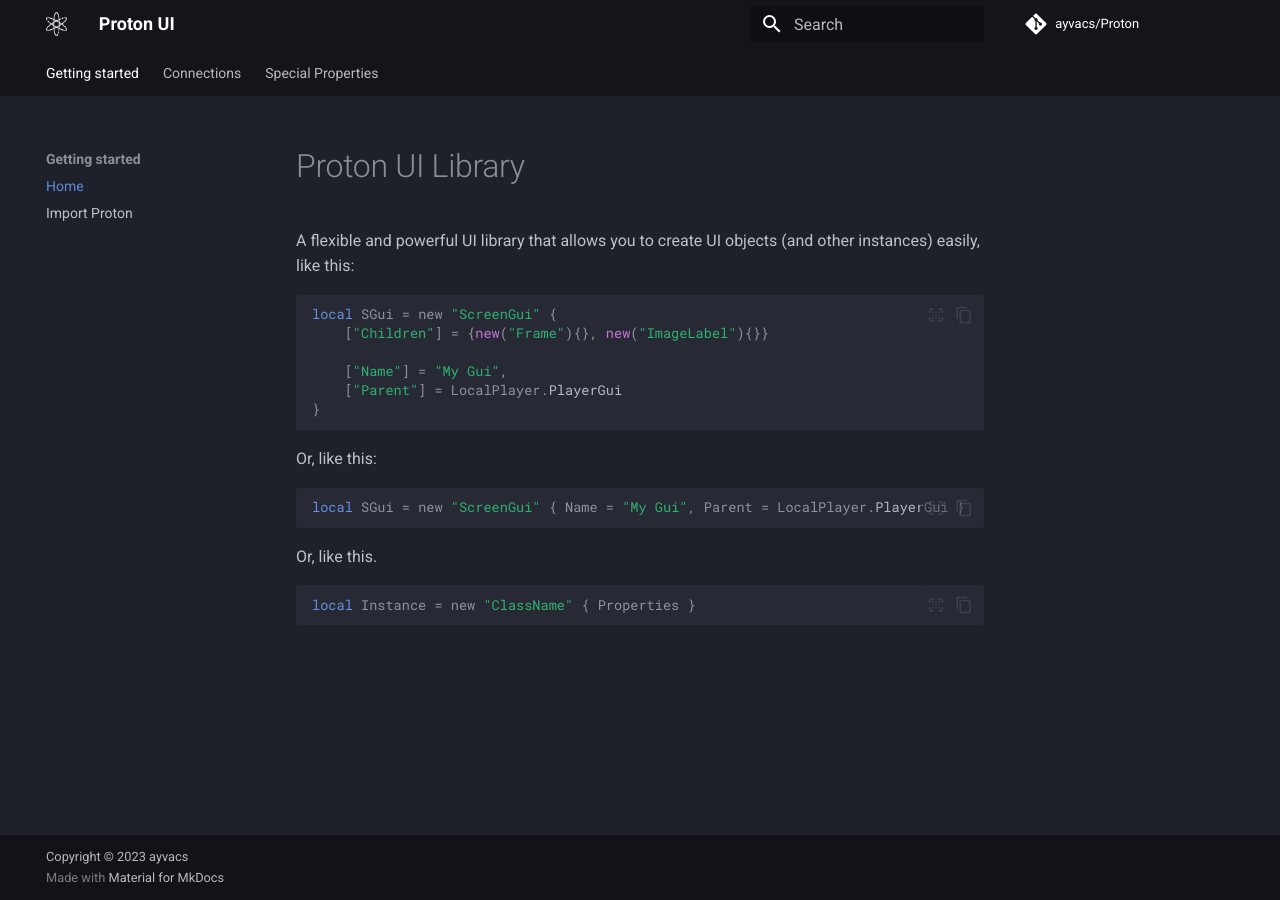
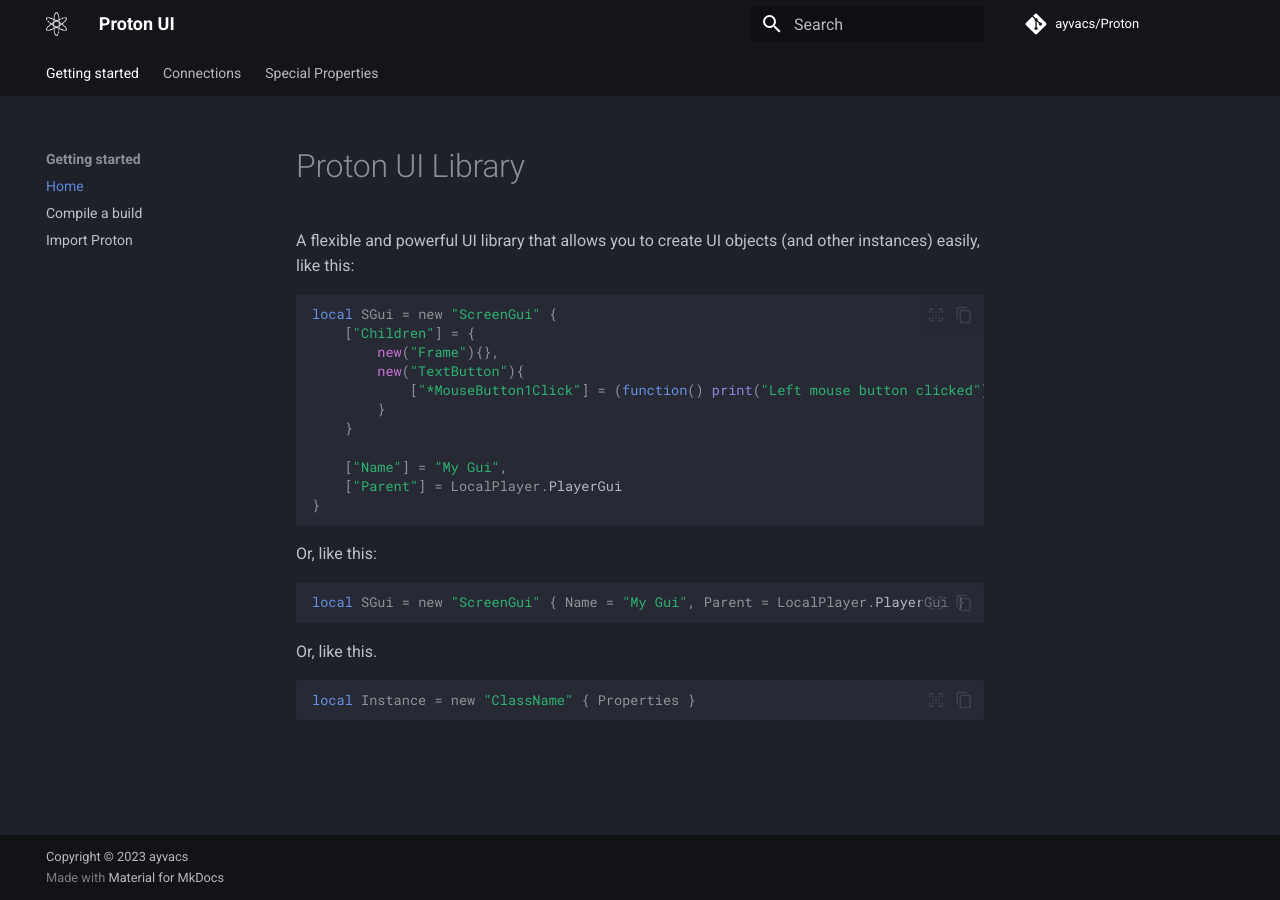
Before and after one commit to ayvacs/Proton, an MkDocs documentation site: the page built from docs/index.md, in a window 1280 px wide. Built offline with MkDocs 1.6.1 and Material for MkDocs 9.7.7, drawn with Linux system fonts in a browser that asks for light colours; comment, search, counter and statistics services are not loaded.

Commit message:
gonna work on it later

````diff
--- a/docs/index.md
+++ b/docs/index.md
@@ -4,7 +4,12 @@
 
 ```lua
 local SGui = new "ScreenGui" {
-    ["Children"] = {new("Frame"){}, new("ImageLabel"){}}
+    ["Children"] = {
+        new("Frame"){},
+        new("TextButton"){
+            ["*MouseButton1Click"] = (function() print("Left mouse button clicked") end)
+        }
+    }
 
     ["Name"] = "My Gui",
     ["Parent"] = LocalPlayer.PlayerGui
--- a/mkdocs.yml
+++ b/mkdocs.yml
@@ -9,6 +9,7 @@
 nav:
     - Getting started:
         - Home: index.md
+        - Compile a build: tutorial/build.md
         - Import Proton: tutorial/import.md
     - Connections: apply-connection.md
     - Special Properties: special-properties.md
````
Also changed, not shown: docs/tutorial/build.md (added, +11 -0 lines), 1 other file.
